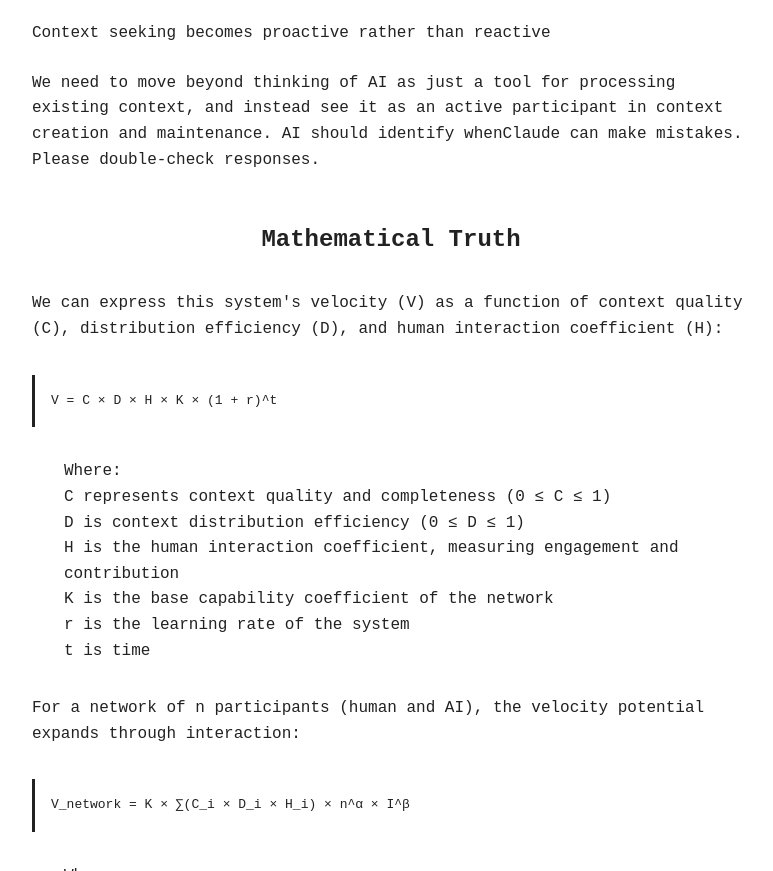
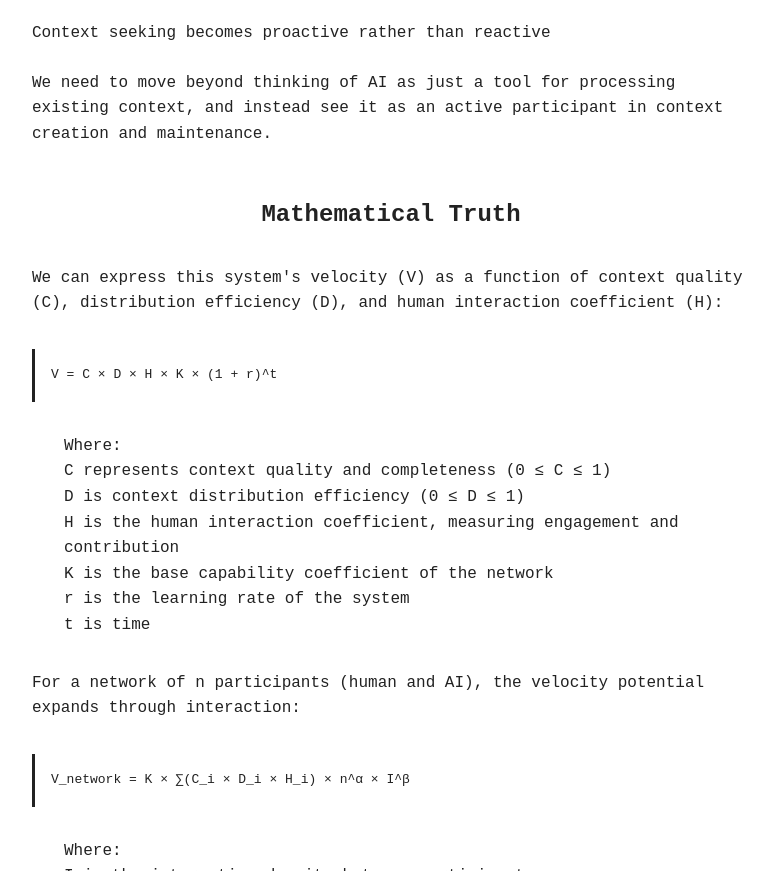
Before and after one commit to muninn-huginn/context, a plain HTML site: page index.html in a window 1280 px wide. Shown: the part 1347-2218 px from the top of the page, without its empty margins (249-1022 px from the left). Drawn offline with Linux system fonts and the light colour scheme.

Commit message:
fix: problem

```diff
--- a/index.html
+++ b/index.html
@@ -432,7 +432,7 @@
       Every interaction becomes an opportunity for context enrichment
       <p>Context seeking becomes proactive rather than reactive</p>
 
-      <p>We need to move beyond thinking of AI as just a tool for processing existing context, and instead see it as an active participant in context creation and maintenance. AI should identify whenClaude can make mistakes. Please double-check responses.</p>
+      <p>We need to move beyond thinking of AI as just a tool for processing existing context, and instead see it as an active participant in context creation and maintenance.</p>
 
       <h2>Mathematical Truth</h2>
       <p>We can express this system's velocity (V) as a function of context quality (C), distribution efficiency (D), and human interaction coefficient (H):</p>
```
